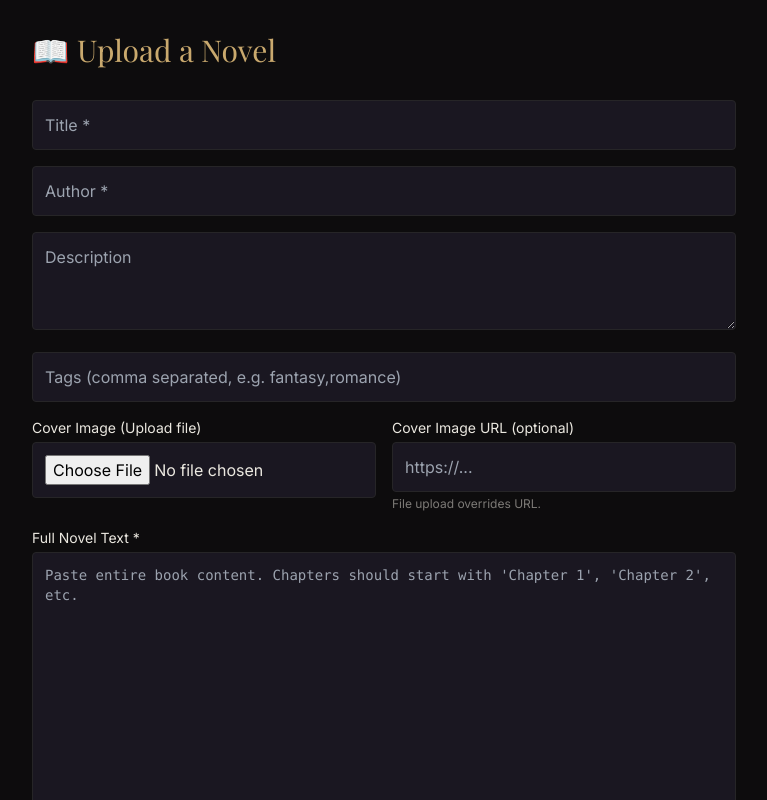
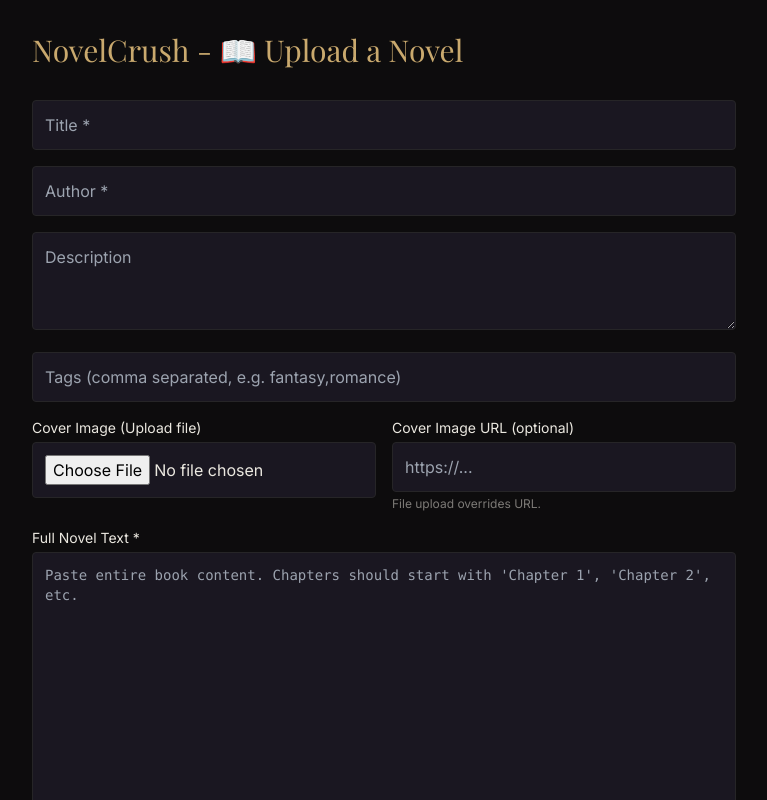
Before and after one commit to yangyifei757-dotcom/mystorysite, a Next.js app: page /admin/add-novel in a window 1280 px wide. Shown: the top 800 px of the page, without its empty margins (256-1023 px from the left). Built offline with nearby package versions, Linux system fonts and the light colour scheme; a web font is replaced by a local one.

Commit message:
Update page.tsx

```diff
--- a/app/admin/add-novel/page.tsx
+++ b/app/admin/add-novel/page.tsx
@@ -56,7 +56,7 @@ export default function AddNovelPage() {
 
   return (
     <div className="min-h-screen bg-background text-foreground p-8 max-w-3xl mx-auto">
-      <h1 className="text-3xl font-serif text-primary mb-8">📖 Upload a Novel</h1>
+      <h1 className="text-3xl font-serif text-primary mb-8">NovelCrush - 📖 Upload a Novel</h1>
       <form onSubmit={handleSubmit} className="space-y-4">
         <input placeholder="Title *" value={title} onChange={e => setTitle(e.target.value)} className="w-full p-3 rounded bg-card border border-border" required />
         <input placeholder="Author *" value={author} onChange={e => setAuthor(e.target.value)} className="w-full p-3 rounded bg-card border border-border" required />
```
